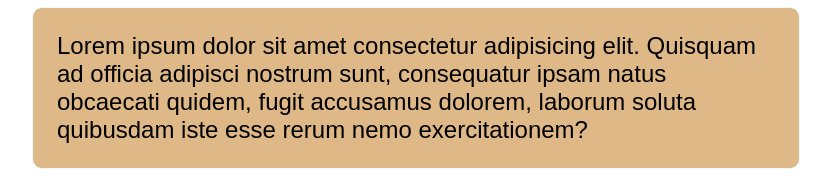
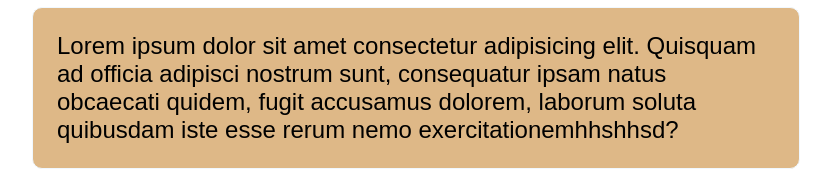
Before and after one commit to lartyef/responsivenes01, a plain HTML site: page index.html in a window 1280 px wide. Shown: the part 519-713 px from the top of the page, without its empty margins (224-1055 px from the left). Drawn offline with Linux system fonts and the light colour scheme.

```diff
--- a/index.html
+++ b/index.html
@@ -20,7 +20,7 @@
         <p>Lorem ipsum dolor sit amet consectetur adipisicing elit. Illo, nihil iusto reprehenderit inventore minima in molestiae quidem sint odio voluptatem quia provident explicabo accusamus! Saepe fugiat vel rem obcaecati tenetur!</p>
     </div>
     <div class="fourth_container">
-        <p>Lorem ipsum dolor sit amet consectetur adipisicing elit. Quisquam ad officia adipisci nostrum sunt, consequatur ipsam natus obcaecati quidem, fugit accusamus dolorem, laborum soluta quibusdam iste esse rerum nemo exercitationem?</p>
+        <p>Lorem ipsum dolor sit amet consectetur adipisicing elit. Quisquam ad officia adipisci nostrum sunt, consequatur ipsam natus obcaecati quidem, fugit accusamus dolorem, laborum soluta quibusdam iste esse rerum nemo exercitationemhhshhsd?</p>
     </div>
 </body>
 </html>
```
